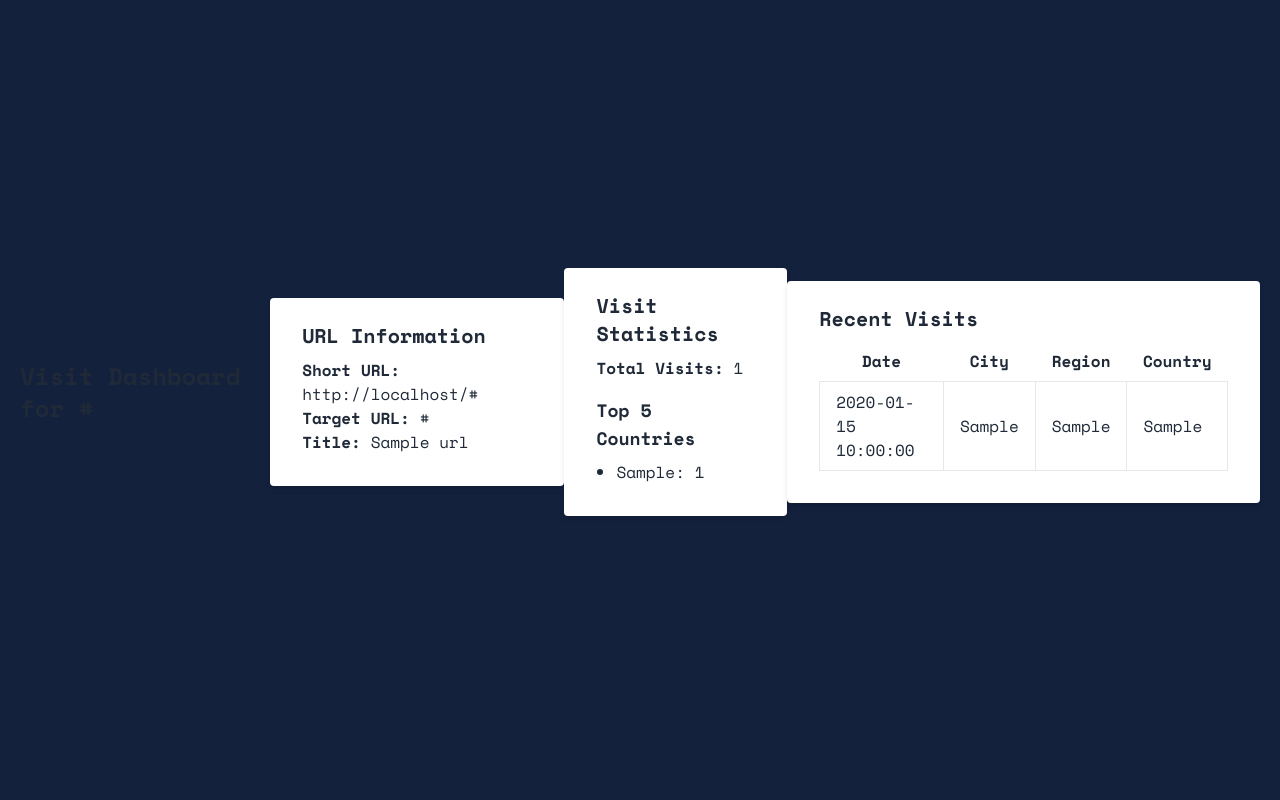
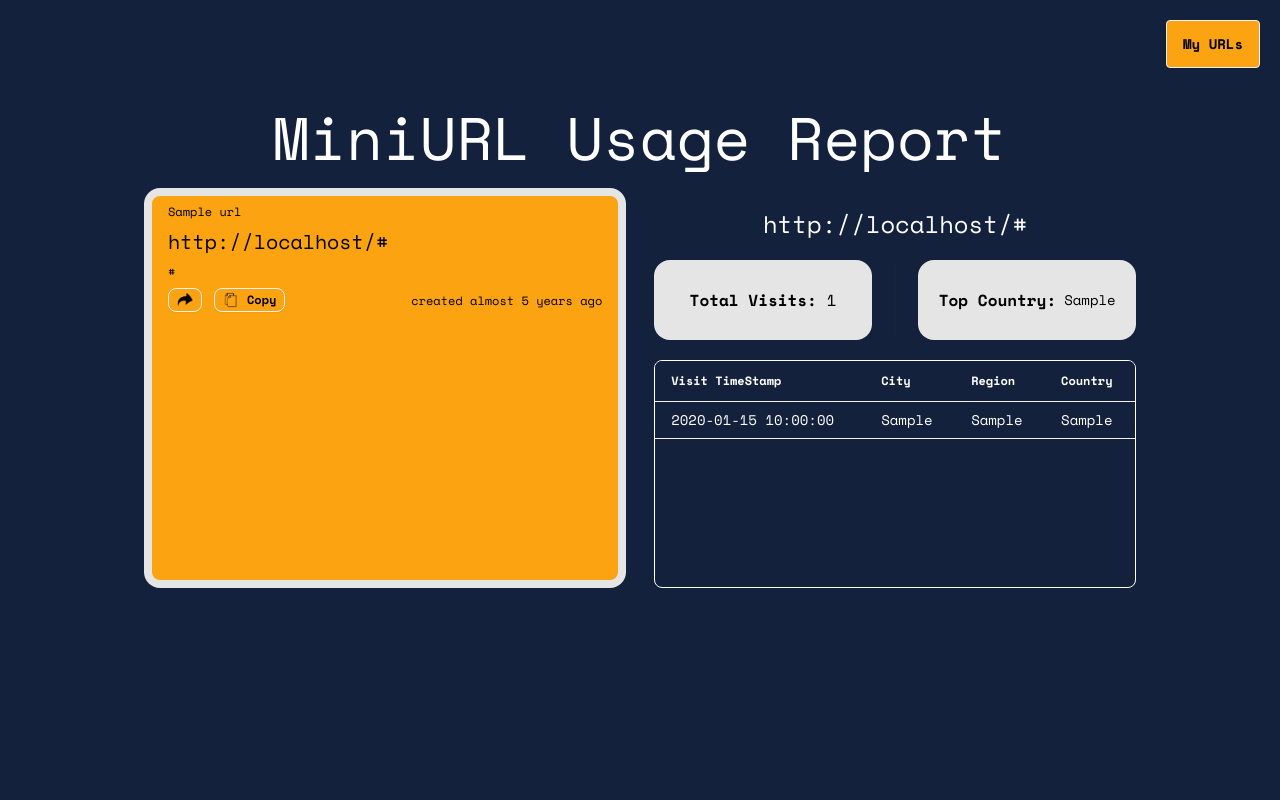
Before and after one commit to rygo2765/mini-url, a Rails app: page /visits/# in a window 1280 px wide. Run offline with Rails 7, Linux system fonts and the light colour scheme; tables that the repository leaves empty hold one stand-in row (values such as "Sample post"); style sheets or scripts are compiled from the project's sources; parts of the project's set-up code (start-up, migrations or seed data) failed here and were passed over; some libraries are stand-ins or nearby versions.

Commit message:
Rename Dashboard to MiniURL Usage Report, update UI and modified routes for clarity

```diff
--- a/app/controllers/urls_controller.rb
+++ b/app/controllers/urls_controller.rb
@@ -1,5 +1,6 @@
 class UrlsController < ApplicationController
   before_action :set_url, only: %i[ edit update destroy ]
+  before_action :set_url_by_short_url, only: [ :show_visits ]
 
   def index
     user_uuid = cookies[:user_uuid]
@@ -20,6 +21,25 @@ class UrlsController < ApplicationController
   # GET /urls/new
   def new
     @url = Url.new
+  end
+
+  # Action for /myurls
+  def my_urls
+    user_uuid = cookies[:user_uuid]
+
+    if user_uuid.present?
+      @urls = Url.where(user_uuid: user_uuid).order(created_at: :desc)
+
+      if @urls.present?
+        redirect_to show_visits_by_short_url_path(@urls.first.short_url)
+      else
+        flash[:notice] = "No URLs found. Create your first short URL!"
+        redirect_to root_path
+      end
+    else
+      flash[:alert] = "You need to create a URL first!"
+      redirect_to root_path
+    end
   end
 
   # GET /:short_url
@@ -47,8 +67,16 @@ class UrlsController < ApplicationController
     @url = Url.find_by(short_url: short_url_param)
 
     if @url
+      @urls = Url.where(user_uuid: cookies[:user_uuid]).order(created_at: :desc)
       @visits = @url.visits
       @full_short_url = full_short_url(@url.short_url)
+
+      @urls.each do |url|
+        url.define_singleton_method(:full_short_url) do
+          base = ENV["SHORT_URL_BASE"] || Rails.application.routes.default_url_options[:host]
+          "#{base}/#{url.short_url}"
+        end
+      end
       render "show_visits"
     else
       render file: "#{Rails.root}/public/404.html", layout: false, status: :not_found
@@ -118,4 +146,10 @@ class UrlsController < ApplicationController
       base = ENV["SHORT_URL_BASE"] || request.base_url
       "#{base}/#{path}"
     end
+
+    def set_url_by_short_url
+      @url = Url.find_by!(short_url: params[:short_url])
+    rescue ActiveRecord::RecordNotFound
+      redirect_to root_path, alert: "URL not found"
+    end
 end
--- a/app/views/urls/new.html.erb
+++ b/app/views/urls/new.html.erb
@@ -1,10 +1,10 @@
 <div class="flex flex-col w-2/3 mx-auto h-full items-center justify-between">
-  <div class="flex flex-row justify-end items-center h-1/4 w-full">
-    <a href="/urls" class="mb-4 bg-primary hover:opacity-60 text-black font-bold py-2 px-4 rounded focus:outline-none focus:shadow-outline text-center">
+  <div class="flex flex-row justify-end h-1/4 w-full">
+    <a href="/myurls" class="mt-5 btn bg-primary hover:opacity-60 text-black font-bold py-2 px-4 rounded focus:outline-none focus:shadow-outline text-center">
     My URLs
     </a>
   </div>
-  <div class="h-1/2 rounded-lg px-8 pt-6 pb-8 mb-4 flex flex-row border-4 border-dashed">
+  <div class=" flex flex-row h-1/2 rounded-lg px-8 pt-6 pb-8 mb-4 border-4 border-dashed">
     <div class="flex flex-col w-1/2 justify-center">
       <h1 class="text-6xl lg:text-8xl font-bold mb-10 text-center text-white">MiniURL</h1>
       <p class="text-xl mb-6 text-center text-white mx-3">
--- a/app/views/urls/show_visits.html.erb
+++ b/app/views/urls/show_visits.html.erb
@@ -1,44 +1,110 @@
-<h1 class="text-2xl font-bold mb-4">Visit Dashboard for <%= @url.short_url %></h1>
-
-<div class="bg-white shadow-md rounded px-8 pt-6 pb-8 mb-4">
-  <h2 class="text-xl font-semibold mb-2">URL Information</h2>
-  <p><strong>Short URL:</strong> <%= link_to @full_short_url, @full_short_url, target: "_blank" %></p>
-  <p><strong>Target URL:</strong> <%= link_to @url.target_url, @url.target_url, target: "_blank" %></p>
-  <p><strong>Title:</strong> <%= @url.title %></p>
+<div class="flex flex-col w-full mx-auto h-full items-center">
+  <div class="flex flex-row justify-end w-full">
+    <a href="/myurls" class="mt-5 btn bg-primary hover:opacity-60 text-black font-bold py-2 px-4 rounded focus:outline-none focus:shadow-outline text-center">
+    My URLs
+    </a>
+  </div>
+  <h1 class="text-6xl text-white mt-10 mb-5">MiniURL Usage Report</h1>
+  <div class="flex flex-row h-1/2 w-4/5 justify-center space-x-7">
+    <ul class="menu menu-horizontal bg-secondary rounded-box w-1/2 h-full max-h-full text-black overflow-y-auto overflow-x-hidden">
+      <% if @url %>
+        <li class="w-full bg-primary rounded-lg">
+          <div class="flex flex-col items-start">
+            <div class="text-xs whitespace-normal w-full">
+              <%= @url.title %>
+            </div>
+            <div class="text-bold text-xl">
+              <%= @full_short_url %>
+            </div>
+            <div class="text-xs whitespace-normal w-full">
+              <%= @url.target_url %>
             </div>
 
-<div class="bg-white shadow-md rounded px-8 pt-6 pb-8 mb-4">
-  <h2 class="text-xl font-semibold mb-2">Visit Statistics</h2>
-  <p><strong>Total Visits:</strong> <%= @visits.count %></p>
+            <div class="flex flex-row w-full justify-between items-center">
+              <div class="flex flex-row space-x-3 w-1/2 justify-start items-center">
+                <div class="tooltip" data-tip="Visit URL">
+                  <a class="btn btn-xs bg-primary text-black" href="<%= @full_short_url %>" target="_blank">
+                    <%= image_tag("visit-icon.png", class: "h-4 w-4")%>
+                  </a>
+                </div>
+                <div class="tooltip" data-tip="Copy URL" data-controller="clipboard">
+                  <button id="copy-button" class="btn btn-xs bg-primary text-black" data-clipboard-text="<%= @full_short_url %>" data-clipboard-target="source" data-action="click->clipboard#copy">
+                    <%= image_tag("copy-icon.png", class: "h-4 w-4")%> Copy
+                  </button>
+                </div>
+              </div>
 
-  <h3 class="text-lg font-semibold mt-4 mb-2">Top 5 Countries</h3>
-  <ul class="list-disc pl-5">
-    <% @visits.group(:country).order('count_id DESC').limit(5).count(:id).each do |country, count| %>
-      <li><%= "#{country}: #{count}" %></li>
+              <p class="text-xs">created <%= time_ago_in_words(@url.created_at) %> ago</p>
+            </div>
+          </div>
+        </li>
+      <% end %>
+      <% @urls.each do |url| %>
+      <% next if url == @url %>
+        <li class="w-full">
+          <a href="/myurls/<%= url.short_url %>" class="flex flex-col items-start hover:bg-slate-300">
+            <div class="text-xs whitespace-normal w-full">
+              <%= url.title %>
+            </div>
+            <div class="text-bold text-xl">
+              <%= url.full_short_url %>
+            </div>
+            <div class="text-xs whitespace-normal w-full">
+              <%= url.target_url%>
+            </div>
+
+            <p class="text-xs text-right w-full">created <%= time_ago_in_words(url.created_at) %> ago</p>
+          </a>
+        </li>
       <% end %>
     </ul>
+    <div class="flex flex-col w-1/2 justify-start">
+
+      <h2 class="text-2xl text-white my-5 mx-auto"><%= @full_short_url%></h2>
+
+      <div class="flex w-full mb-5">
+        <div class="card bg-secondary text-black rounded-box grid h-20 flex-grow place-items-center w-1/2">
+          <p><strong>Total Visits:</strong> <%= @visits.present? ? @visits.count : 0 %></p>
+        </div>
+        <div class="divider divider-horizontal"></div>
+        <div class="card bg-secondary text-black rounded-box flex flex-row items-center justify-center h-20 flex-grow w-1/2">
+          <p class="mr-2"><strong>Top Country:</strong></p>
+          <p class="text-sm">
+            <% top_country = @visits.group(:country).order('count_id DESC').limit(1).count(:id).first %>
+            <%= top_country.present? ? top_country[0] : "-" %>
+          </p>
+        </div>
       </div>
 
-<div class="bg-white shadow-md rounded px-8 pt-6 pb-8 mb-4">
-  <h2 class="text-xl font-semibold mb-2">Recent Visits</h2>
-  <table class="min-w-full">
-    <thead>
-      <tr>
-        <th class="px-4 py-2">Date</th>
-        <th class="px-4 py-2">City</th>
-        <th class="px-4 py-2">Region</th>
-        <th class="px-4 py-2">Country</th>
+      <div class="overflow-x-auto h-full border border-white rounded-lg">
+        <table class="table text-white bg-background ">
+          <thead class="sticky top-0 bg-background">
+            <tr class="text-white">
+              <th>Visit TimeStamp</th>
+              <th>City</th>
+              <th>Region</th>
+              <th>Country</th>
             </tr>
           </thead>
           <tbody>
+            <% if @visits.any?%>
               <% @visits.order(created_at: :desc).limit(10).each do |visit| %>
                 <tr>
-          <td class="border px-4 py-2"><%= visit.created_at.strftime("%Y-%m-%d %H:%M:%S") %></td>
-          <td class="border px-4 py-2"><%= visit.city %></td>
-          <td class="border px-4 py-2"><%= visit.region %></td>
-          <td class="border px-4 py-2"><%= visit.country %></td>
+                  <td class="px-4 py-2"><%= visit.created_at.strftime("%Y-%m-%d %H:%M:%S") %></td>
+                  <td class="px-4 py-2"><%= visit.city %></td>
+                  <td class="px-4 py-2"><%= visit.region %></td>
+                  <td class="px-4 py-2"><%= visit.country %></td>
                 </tr>
               <% end %>
+            <%else%>
+              <tr>
+                <td colspan="4" class="text-center items-center h-60 text-2xl">URL has not been visited</td>
+              </tr>
+            <%end%>
           </tbody>
         </table>
       </div>
+
+    </div>
+  </div>
+</div>
--- a/config/routes.rb
+++ b/config/routes.rb
@@ -9,9 +9,12 @@ Rails.application.routes.draw do
   # Render dynamic PWA files from app/views/pwa/*
   get "service-worker" => "rails/pwa#service_worker", as: :pwa_service_worker
   get "manifest" => "rails/pwa#manifest", as: :pwa_manifest
+  get "/myurls", to: "urls#my_urls", as: "my_urls"
+  get "/myurls/:short_url", to: "urls#show_visits", as: "show_visits_by_short_url"
   get "/:short_url", to: "urls#redirect_to_target"
   get "/visits/:short_url", to: "urls#show_visits", as: "show_visits"
   get "/generate/:short_url", to: "urls#show", as: "generate"
+
   # Defines the root path route ("/")
   root "urls#new"
 end
```
Lines whose indentation alone changed are shown as unchanged.
